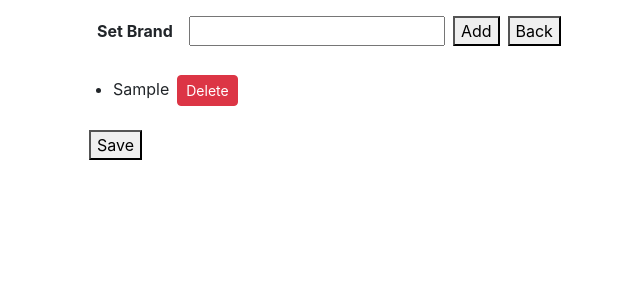
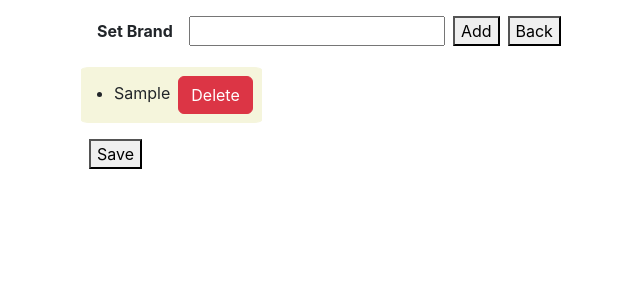
Before and after one commit to Verchasve/weightregulator, a React (Create React App) app: page /setBrandList in a window 1280 px wide. Both pictures are taken after typing "Sample" into the empty fields and a click on the button "Add". Shown: the top 300 px of the page, without its empty margins (1-641 px from the left). Built offline with nearby package versions, Linux system fonts and the light colour scheme.

Commit message:
12-04-2022

```diff
--- a/public/index.html
+++ b/public/index.html
@@ -17,6 +17,7 @@
         rel="stylesheet"
         integrity="sha384-aFq/bzH65dt+w6FI2ooMVUpc+21e0SRygnTpmBvdBgSdnuTN7QbdgL+OapgHtvPp"
         crossorigin="anonymous">
+        <link href="https://fonts.googleapis.com/css?family=Lobster" rel="stylesheet" type="text/css">
   <!--
       manifest.json provides metadata used when your web app is installed on a
       user's mobile device or desktop. See https://developers.google.com/web/fundamentals/web-app-manifest/
--- a/src/component/SetBrandList.js
+++ b/src/component/SetBrandList.js
@@ -1,58 +1,76 @@
-import React, { useState } from 'react';
+import React, { useState } from 'react'
 import { useNavigate } from 'react-router-dom'
 import '../App.css'
 
+function SetBrandList () {
+  const navigate = useNavigate()
+  const [brands, setBrands] = useState([])
+  const [newBrand, setNewBrand] = useState('')
 
-function SetBrandList() {
-  const navigate = useNavigate()
-  const [brands, setBrands] = useState([]);
-  const [newBrand, setNewBrand] = useState('');
+  const handleInputChange = event => {
+    setNewBrand(event.target.value)
+  }
 
-  const handleInputChange = (event) => {
-    setNewBrand(event.target.value);
-  };
+  const handleFormSubmit = event => {
+    event.preventDefault()
+    if (newBrand.trim() === '') {
+      return
+    }
+    setBrands([...brands, { id: Date.now(), text: newBrand }])
+    setNewBrand('')
+  }
 
-  const handleFormSubmit = (event) => {
-    event.preventDefault();
-    if (newBrand.trim() === '') {
-      return;
+  const handleBrandDelete = id => {
+    setBrands(brands.filter(brand => brand.id !== id))
   }
-    setBrands([...brands, { id: Date.now(), text: newBrand }]);
-    setNewBrand('');
-  };
 
-  const handleBrandDelete = (id) => {
-    setBrands(brands.filter((brand) => brand.id !== id));
-  };
-
-  let brandStyle={
-    border: "2px red"
+  let brandStyle = {
+    border: '2px red'
   }
 
   return (
     <div>
-
       <form className='container my-3' onSubmit={handleFormSubmit}>
-      <label htmlFor="title" className="form-label mx-3"><strong> Set Brand </strong></label>
-        <input type="text" value={newBrand} onChange={handleInputChange} />
-        <button className='mx-2'  type="submit">Add</button>
+        <label htmlFor='title' className='form-label mx-3'>
+          <strong> Set Brand </strong>
+        </label>
+        <input type='text' value={newBrand} onChange={handleInputChange} />
+        <button className='mx-2' type='submit'>
+          Add
+        </button>
         <button onClick={() => navigate(-1)}> Back </button>
       </form>
 
-      <div className='container' style={brandStyle}>
-      <ul >
-        {brands.map((brand) => (
+      <div className='container'>
+        <ul
+          style={{
+            verticalAlign: 'auto',
+            width: 'fit-content',
+            alignSelf: 'center',
+            alignItems: 'flex-end',
+            backgroundColor: 'beige',
+            borderColor: 'beige',
+            borderWidth: '1px',
+            borderStyle: 'solid',
+            borderRadius: '5%'
+          }}
+        >
+          {brands.map(brand => (
             <li key={brand.id}>
               {brand.text}
-            <button className='btn btn-sm btn-danger my-2 mx-2' onClick={() => handleBrandDelete(brand.id)}>Delete</button>
+              <button
+                className='btn btn-block btn-danger my-2 mx-2'
+                onClick={() => handleBrandDelete(brand.id)}
+              >
+                <span class='fa fa-trash'> </span> Delete{' '}
+              </button>
             </li>
           ))}
         </ul>
         <button className='mx-2'>Save</button>
       </div>
     </div>
-
-  );
+  )
 }
 
-export default SetBrandList;
+export default SetBrandList
```
Lines whose indentation alone changed are shown as unchanged.
